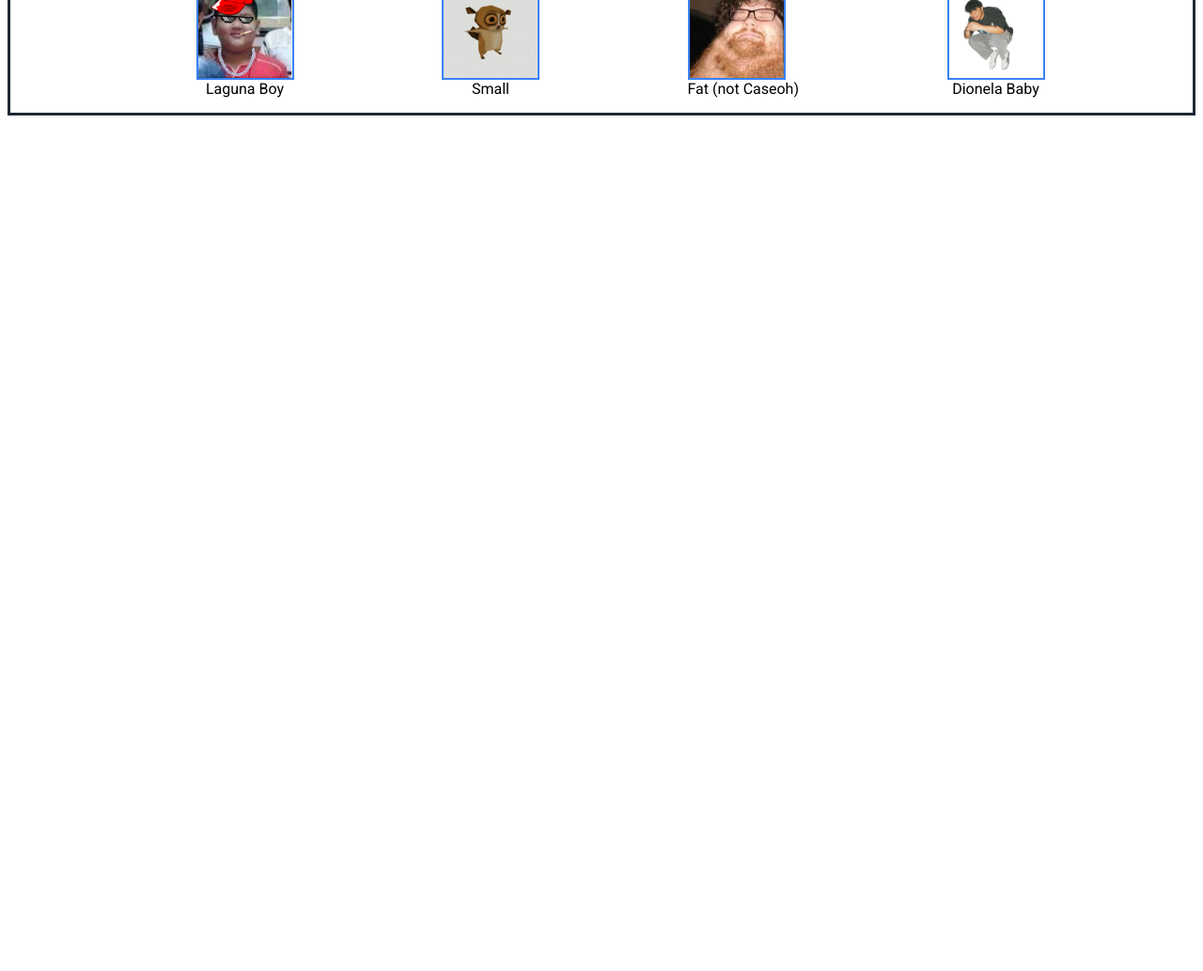
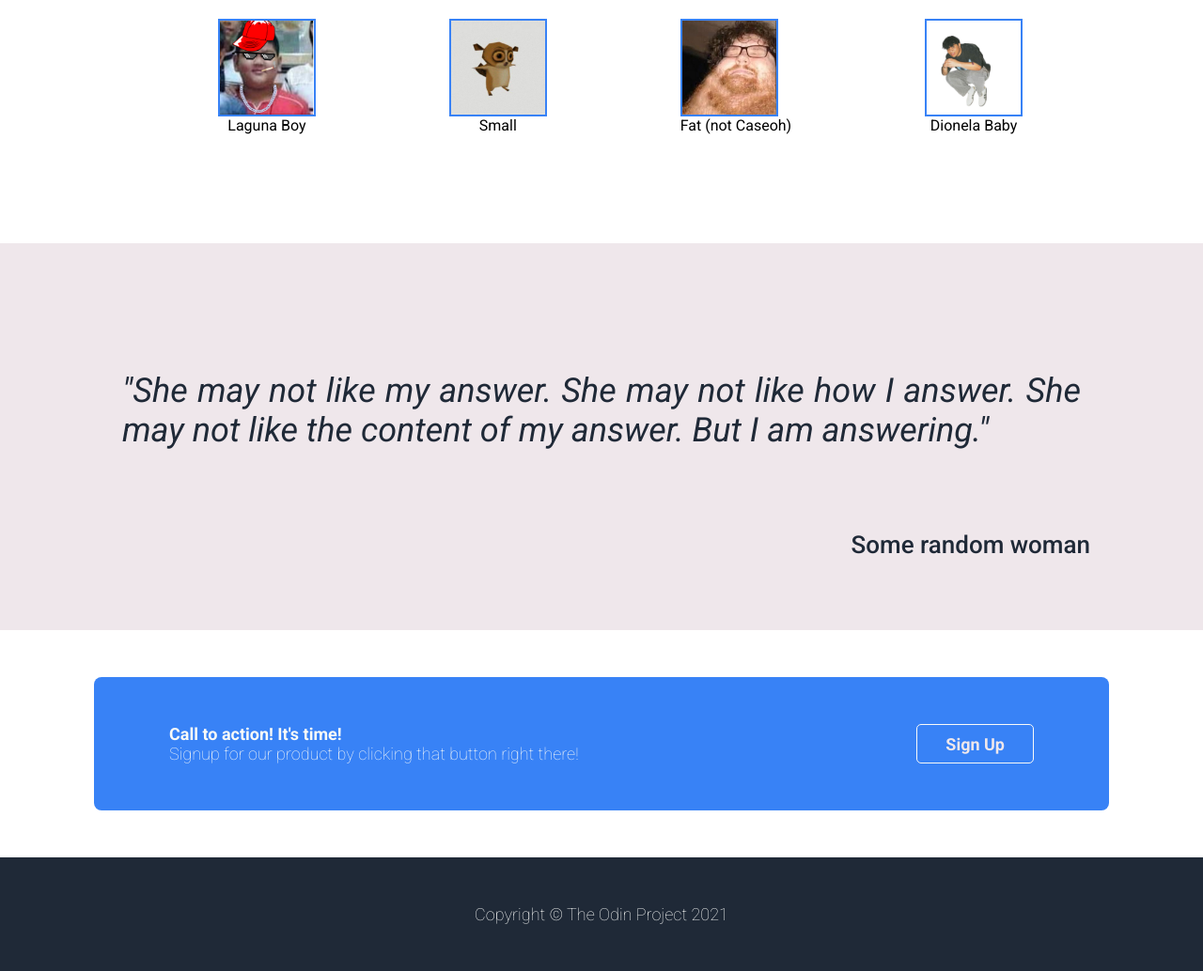
Before and after one commit to freezy29/practice_odin, a plain HTML site: page index.html in a window 1280 px wide. Shown: the part 588-1622 px from the top of the page at 94% size. Before the commit the page ends 800 px from the top, so only its background shows below. Drawn offline with Linux system fonts and the light colour scheme.

Commit message:
finished the whole landing page

```diff
--- a/index.html
+++ b/index.html
@@ -33,13 +33,54 @@
       </div>
     </div>
     <div class="body-one">
-      <div class="title"><p>Some Random information </p></div>
+      <div class="title"><p>Some Random information</p></div>
       <ul class="image-gallery">
-        <li><img src="../images/sigma.png" alt="sigma2" height="100px">Laguna Boy</li>
-        <li><img src="../images/smol.jpg" alt="KING JULYENN" height="100px">Small</li>
-        <li><img src="../images/fat.png" alt="fat" height="100px">Fat (not Caseoh)</li>
-        <li><img src="../images/dionela.png" alt="MARILAG" height="100px">Dionela Baby</li>
+        <li>
+          <img src="../images/sigma.png" alt="sigma2" height="100px" />Laguna
+          Boy
+        </li>
+        <li>
+          <img
+            src="../images/smol.jpg"
+            alt="KING JULYENN"
+            height="100px"
+          />Small
+        </li>
+        <li>
+          <img src="../images/fat.png" alt="fat" height="100px" />Fat (not
+          Caseoh)
+        </li>
+        <li>
+          <img
+            src="../images/dionela.png"
+            alt="MARILAG"
+            height="100px"
+          />Dionela Baby
+        </li>
       </ul>
+    </div>
+    <div class="body-two">
+      <div class="quote">
+        <p>
+          "She may not like my answer. She may not like how I answer. She may
+          not like the content of my answer. But I am answering."
+        </p>
+      </div>
+      <p class="author">Some random woman</p>
+    </div>
+    <div class="body-three">
+      <div class="banner">
+        <div class="text-title">
+          <div class="title2">Call to action! It's time!</div>
+          <div class="subtitle">
+            Signup for our product by clicking that button right there!
+          </div>
+        </div>
+        <button class="signup2">Sign Up</button>
+      </div>
+    </div>
+    <div class="footer">
+      <div class="footer-text">Copyright © The Odin Project 2021</div>
     </div>
   </body>
 </html>
--- a/styles.css
+++ b/styles.css
@@ -7,12 +7,16 @@
   padding: 0 5rem 100px;
   justify-content: center;
 }
-ul{
+body {
+  margin: 0;
+}
+ul {
   list-style: none;
 }
 .header {
   display: flex;
   align-items: center;
+
   margin-bottom: 80px;
 }
 .logo {
@@ -55,24 +59,89 @@ ul{
   width: 150px;
   height: 40px;
 }
-.image-gallery, img{
+.image-gallery,
+img {
   display: flex;
   justify-content: space-evenly;
   text-align: center;
   align-items: center;
-
 }
-.body-one{
-  border: #1F2937 solid;
-  margin-bottom: 80px;
+.body-one {
+  padding: 50px 50px;
+  margin-bottom: 50px;
 }
-.image-gallery img{
-  border: solid 2px #3882f6 ;
-
+.image-gallery img {
+  border: solid 2px #3882f6;
 }
-.title{
+.title {
   text-align: center;
   font-size: 36px;
-  color: #1F2937;
+  color: #1f2937;
   font-weight: 900;
 }
+.body-two {
+  background-color: #efe7eb;
+  padding: 50px 50px;
+}
+.quote {
+  font-size: 36px;
+  font-style: italic;
+  color: #1f2937;
+  display: flex;
+  flex-direction: column;
+  text-align: justify;
+  margin: 50px 80px;
+  font-weight: light;
+}
+.author {
+  text-align: right;
+  color: #1f2937;
+  font-size: 26px;
+  font-weight: 500;
+  margin-right: 70px;
+}
+.body-three {
+  margin: 50px 50px;
+}
+.banner {
+  background-color: #3882f6;
+  color: #f9faf8;
+  border-radius: 8px;
+  font-size: 18px;
+  padding: 50px 80px;
+  margin: 50px 50px;
+  display: flex;
+  flex-direction: row;
+  justify-content: space-between;
+}
+.title2 {
+  font-weight: bold;
+}
+.subtitle {
+  font-weight: lighter;
+}
+.text-title {
+  display: flex;
+  flex-direction: column;
+  justify-content: center;
+  align-items: flex-start;
+}
+.signup2 {
+  border: #f9faf8 solid 1px;
+  background-color: #3882f6;
+  border-radius: 5px;
+  color: #efe7eb;
+  font-size: 18px;
+  font-weight: bold;
+  padding: 0 30px;
+}
+.footer{
+  background-color: #1f2937;
+  color: #f9faf8;
+  font-size: 18px;
+  font-weight: lighter;
+  display: flex;
+  justify-content: center;
+  align-items: center;
+  padding: 50px 50px;
+}
```
